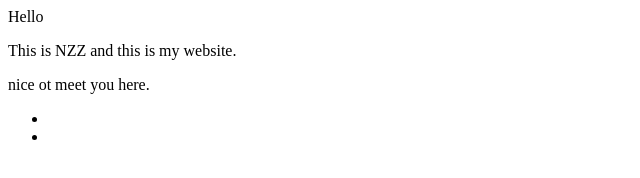
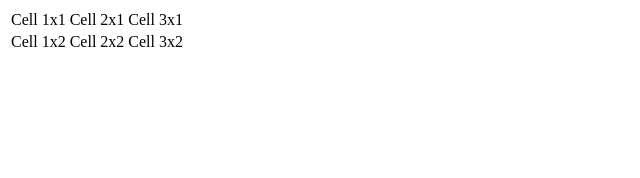
Before and after one commit to NiZhaZi/NiZhaZi.github.io, a plain HTML site: page index.html in a window 1280 px wide. Shown: the whole page, without its empty margins (0-640 px from the left). Drawn offline with Linux system fonts and the light colour scheme.

Commit message:
Update index.html

```diff
--- a/index.html
+++ b/index.html
@@ -1,8 +1,14 @@
-<p>Hello </p>
-<p>This is NZZ and this is my website. </p>
-<p>nice ot meet you here. </p>
-
-<ul>
-  <li> </a> </li>
-  <li> </a> </li>
-</ul>
+<table>
+	<tbody>
+		<tr>
+			<td>Cell 1x1</td>
+			<td>Cell 2x1</td>
+			<td>Cell 3x1</td>
+		</tr>
+		<tr>
+			<td>Cell 1x2</td>
+			<td>Cell 2x2</td>
+			<td>Cell 3x2</td>
+		</tr>
+	</tbody>
+</table>
```
